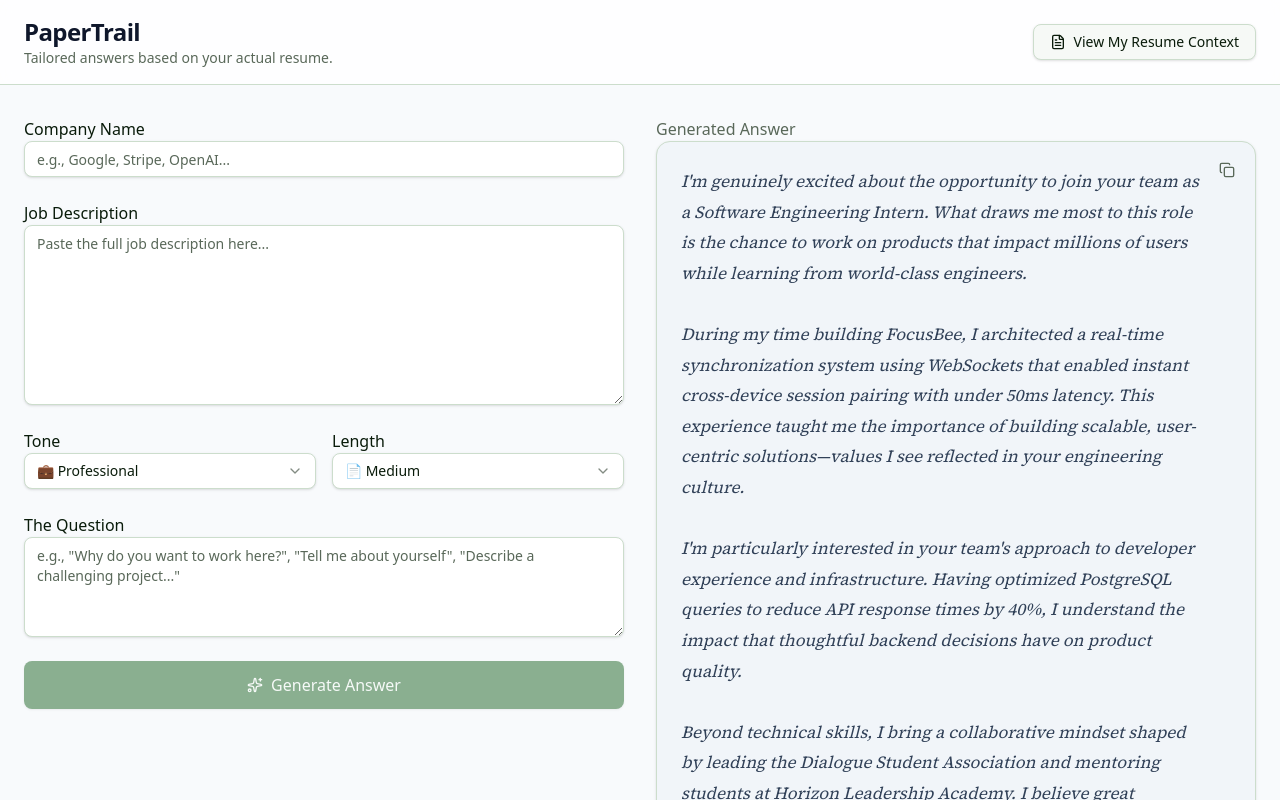
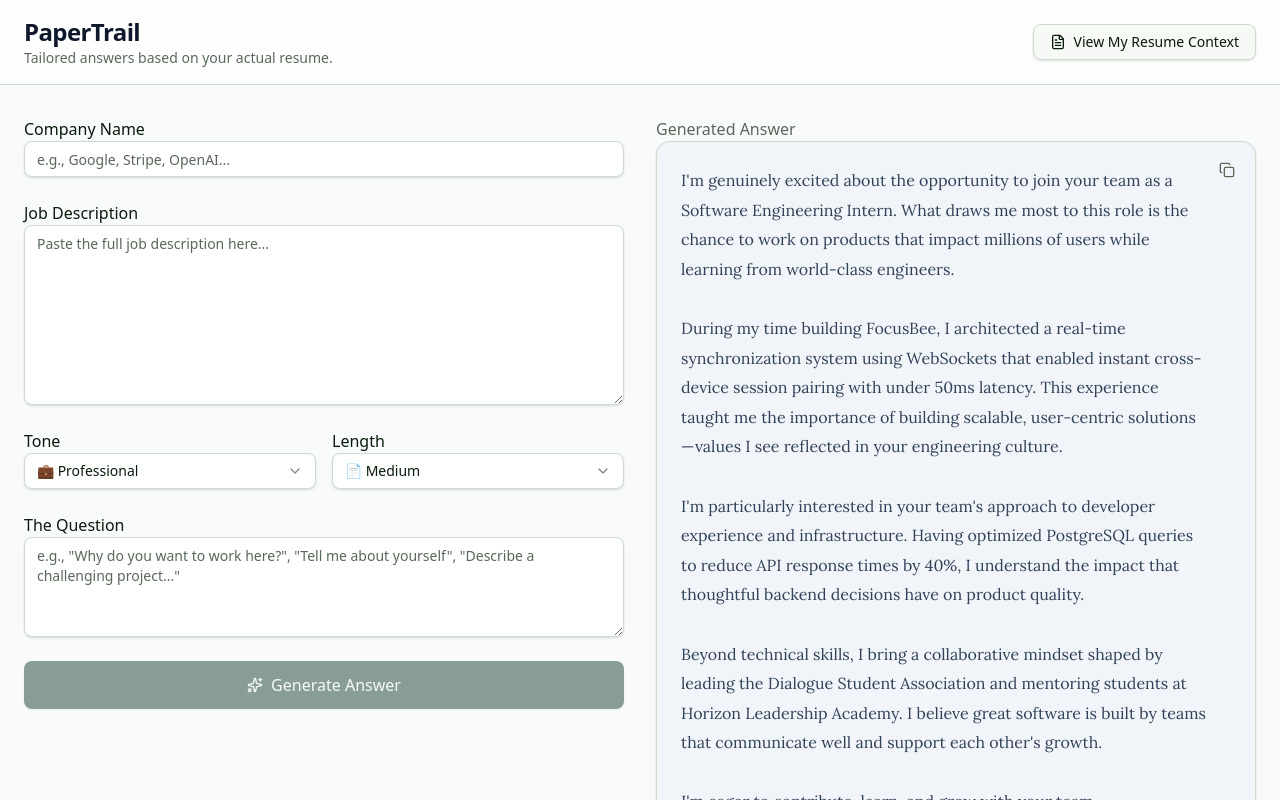
Before and after one commit to jabbarlee/papertrail, a Next.js app: page / in a window 1280 px wide. Shown: the top 800 px of the page. Built offline with nearby package versions, Linux system fonts and the light colour scheme.

Commit message:
refactored global styles to update primary color variables and replaced font with Lora for improved typography in layout and answer display components

```diff
--- a/src/app/globals.css
+++ b/src/app/globals.css
@@ -54,7 +54,7 @@
   --card-foreground: oklch(0.2 0.04 145);
   --popover: oklch(1 0 0);
   --popover-foreground: oklch(0.2 0.04 145);
-  --primary: oklch(0.45 0.12 145);
+  --primary: #1b4332;
   --primary-foreground: oklch(0.98 0.01 145);
   --secondary: oklch(0.94 0.02 145);
   --secondary-foreground: oklch(0.3 0.08 145);
@@ -73,7 +73,7 @@
   --chart-5: oklch(0.35 0.09 145);
   --sidebar: oklch(0.96 0.015 145);
   --sidebar-foreground: oklch(0.2 0.04 145);
-  --sidebar-primary: oklch(0.45 0.12 145);
+  --sidebar-primary: #1b4332;
   --sidebar-primary-foreground: oklch(0.98 0.01 145);
   --sidebar-accent: oklch(0.94 0.02 145);
   --sidebar-accent-foreground: oklch(0.3 0.08 145);
--- a/src/app/layout.tsx
+++ b/src/app/layout.tsx
@@ -1,5 +1,5 @@
 import type { Metadata } from "next";
-import { Inter, Source_Serif_4 } from "next/font/google";
+import { Inter, Lora } from "next/font/google";
 import { Toaster } from "@/components/ui/sonner";
 import "./globals.css";
 
@@ -8,8 +8,8 @@
   subsets: ["latin"],
 });
 
-const sourceSerif = Source_Serif_4({
-  variable: "--font-serif",
+const lora = Lora({
+  variable: "--font-display",
   subsets: ["latin"],
   style: ["normal", "italic"],
 });
@@ -26,7 +26,7 @@
 }>) {
   return (
     <html lang="en">
-      <body className={`${inter.variable} ${sourceSerif.variable} font-sans antialiased bg-slate-50 min-h-screen`}>
+      <body className={`${inter.variable} ${lora.variable} font-sans antialiased min-h-screen`}>
         {children}
         <Toaster />
       </body>
--- a/src/components/answer-display.tsx
+++ b/src/components/answer-display.tsx
@@ -57,7 +57,7 @@
         <span className="sr-only">Copy to clipboard</span>
       </Button>
       <CardContent className="p-6 pr-12">
-        <p className="font-[family-name:var(--font-serif)] italic text-[17px] leading-[1.8] whitespace-pre-wrap text-slate-700">
+        <p className="font-[family-name:var(--font-display)] text-[16px] leading-[1.85] whitespace-pre-wrap text-slate-700">
           {completion}
         </p>
       </CardContent>
```
